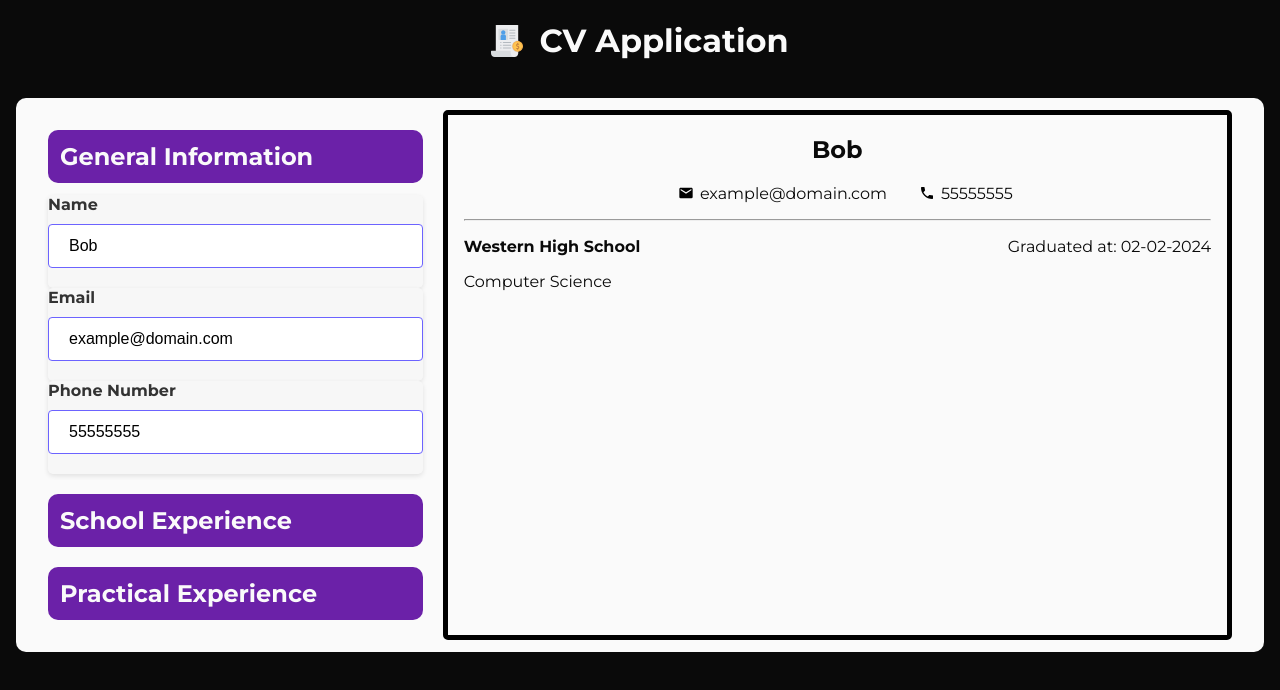
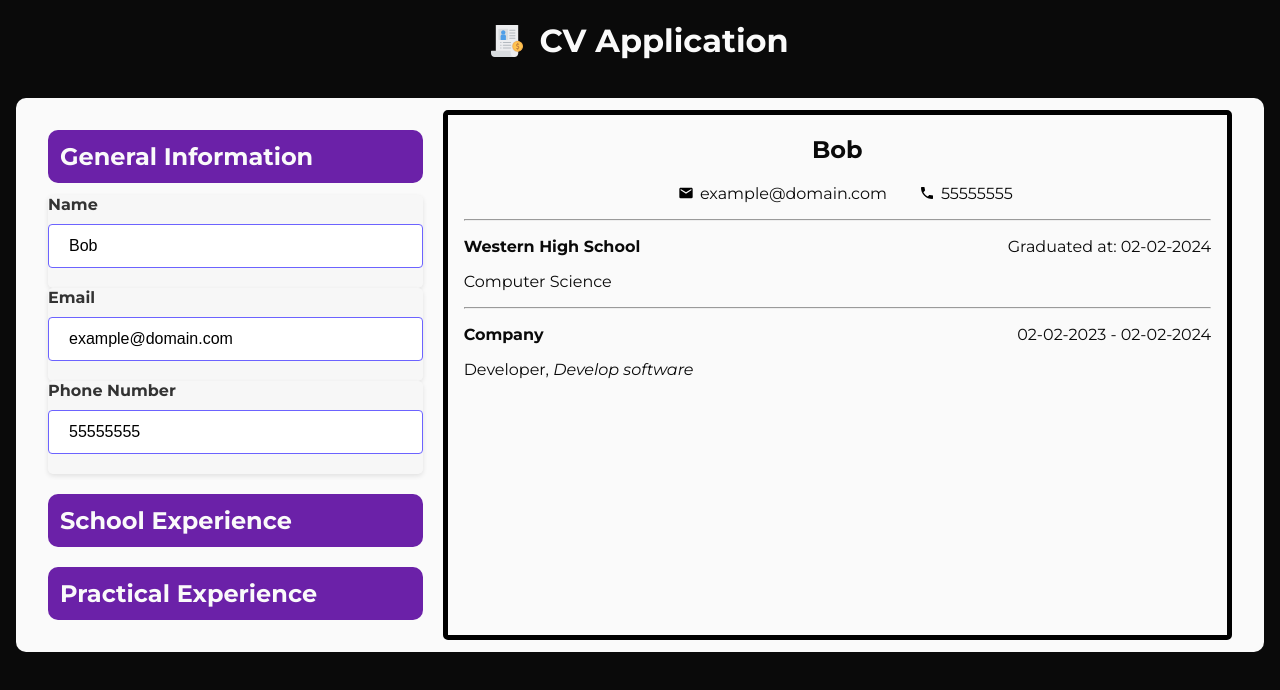
Before and after one commit to alienworld1/cv-application, a React (Vite) app: page / in a window 1280 px wide. Shown: the top 690 px of the page. Built offline with nearby package versions, Linux system fonts and the light colour scheme.

Commit message:
Add practical experience to resume

```diff
--- a/src/App.jsx
+++ b/src/App.jsx
@@ -107,6 +107,7 @@ export default function App() {
       <Resume
         generalDetails={general}
         schoolDetails={school}
+        practicalExperience={practical}
       />
     </main>
   )
--- a/src/components/Resume.jsx
+++ b/src/components/Resume.jsx
@@ -4,7 +4,11 @@ import '../styles/Resume.css'
 import email from '../assets/email.svg';
 import phone from '../assets/phone.svg';
 
-export default function Resume({generalDetails,schoolDetails}) {
+export default function Resume({
+  generalDetails,
+  schoolDetails,
+  practicalExperience,
+}) {
   return (
     <div className="resume">
       <section className="general">
@@ -21,13 +25,21 @@ export default function Resume({generalDetails,schoolDetails}) {
         </div>
       </section>
       <hr/>
-      <section className="school-experience">
-          <div className="school-details">
+      <section className="experience">
+          <div className="left-right">
             <p className="bold">{schoolDetails.schoolName}</p>
             <p>Graduated at: {schoolDetails.graduationDate}</p>
           </div>
           <p>{schoolDetails.titleOfStudy}</p>
       </section>
+      <hr/>
+      <section className="experience">
+        <div className="left-right">
+          <p className="bold">{practicalExperience.companyName}</p>
+          <p>{practicalExperience.fromDate} - {practicalExperience.toDate}</p>
+        </div>
+        <p>{practicalExperience.position}, <i>{practicalExperience.description}</i></p>
+      </section>
     </div>
   )
 }
--- a/src/styles/Resume.css
+++ b/src/styles/Resume.css
@@ -33,19 +33,19 @@
   font-weight: bold;
 }
 
-.school-details {
+.left-right {
   display: flex;
   justify-content: space-between;
 }
 
-.school-details {
+.left-right {
   margin: 0 16px;
 }
 
-.school-experience > p {
+.experience > p {
   margin: 16px;
 }
 
-.school-details p {
+.left-right p {
   margin: 0;
 }
```
